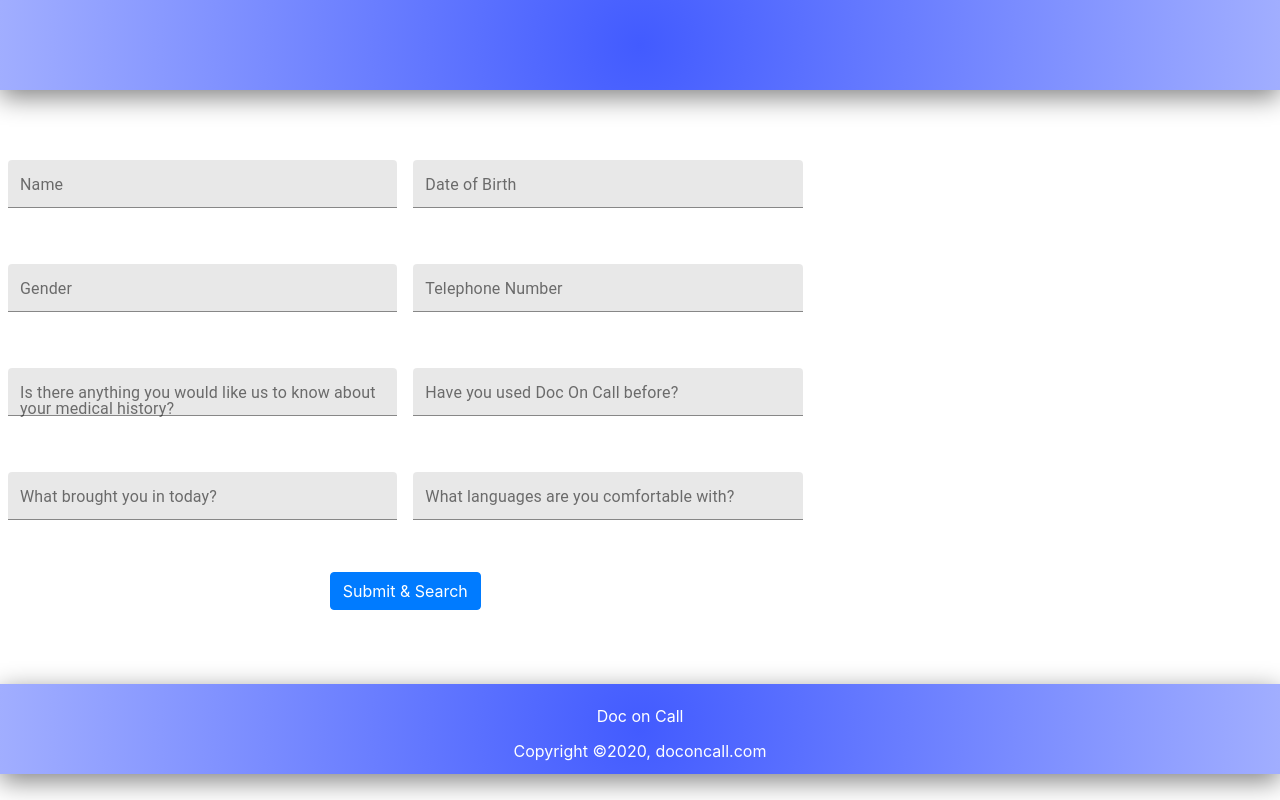
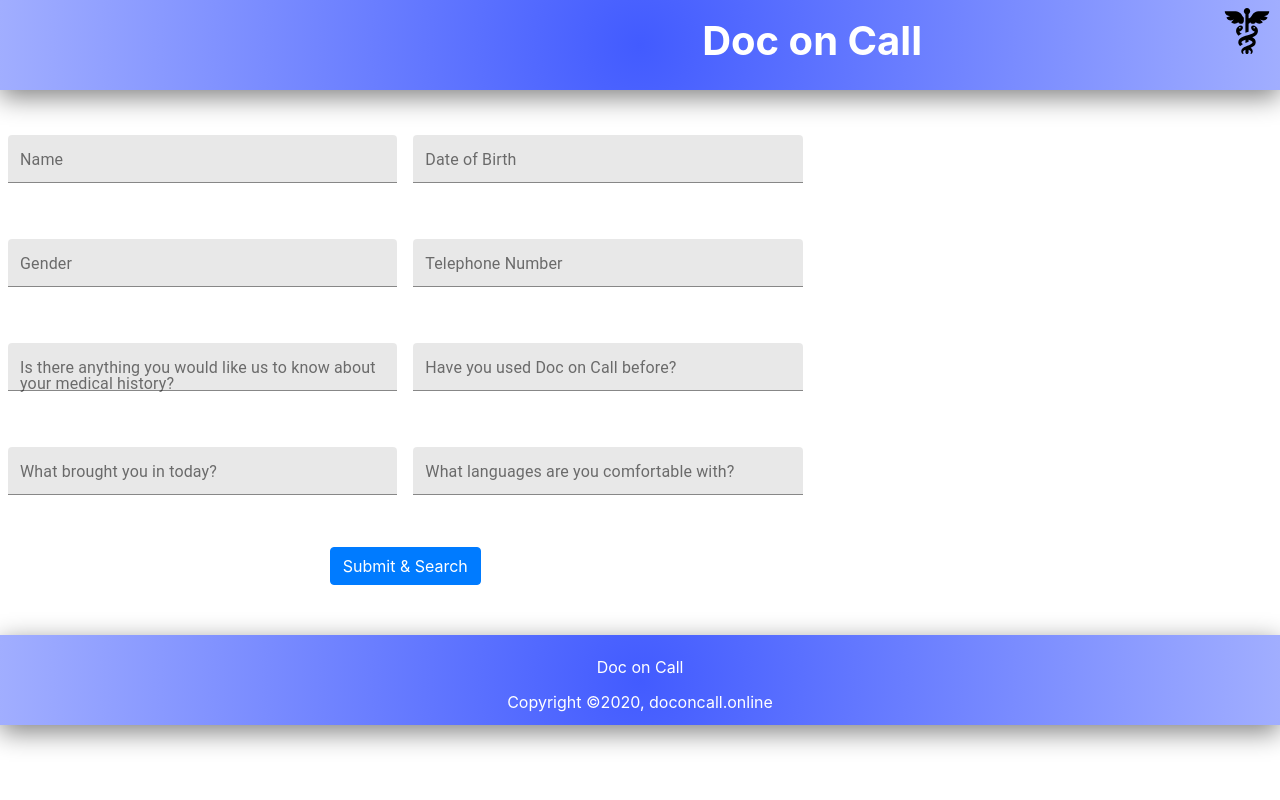
Before and after one commit to ajaysharma2001/Doc-on-Call, a React (Create React App) app in the folder doc-on-call/: page /PatientView in a window 1280 px wide. Built offline with nearby package versions, Linux system fonts and the light colour scheme; what @coreui/coreui, opentok-react would draw is missing.

Commit message:
should be final

```diff
--- a/doc-on-call/src/Dashboard/Dashboard.js
+++ b/doc-on-call/src/Dashboard/Dashboard.js
@@ -22,7 +22,7 @@
   Table,
 } from 'reactstrap';
 import { CustomTooltips } from '@coreui/coreui-plugin-chartjs-custom-tooltips';
-import { getStyle, hexToRgba } from '@coreui/coreui/dist/js/coreui-utilities'
+import { getStyle, hexToRgba } from '@coreui/coreui/dist/js/coreui-utilities';
 
 const Widget03 = lazy(() => import('../Widgets/Widget03'));
 
@@ -31,6 +31,7 @@
 const brandInfo = getStyle('--info')
 const brandWarning = getStyle('--warning')
 const brandDanger = getStyle('--danger')
+
 
 // Card Chart 1
 const cardChartData1 = {
--- a/doc-on-call/src/Footer.css
+++ b/doc-on-call/src/Footer.css
@@ -1,7 +1,7 @@
-.m{
+.f{
     background: rgb(66,91,255);
-	background: radial-gradient(circle, rgba(66,91,255,1) 0%, rgba(161,174,255,1) 100%);
-	box-shadow: 0px 7px 25px gray;
+    background: radial-gradient(circle, rgba(66,91,255,1) 0%, rgba(161,174,255,1) 100%);
+    box-shadow: 0px 7px 25px gray;
 	height: 90px;
 	align-items: center;
     display: flex;
--- a/doc-on-call/src/Footer.js
+++ b/doc-on-call/src/Footer.js
@@ -40,9 +40,9 @@
   const classes = useStyles();
 
   return (
-    <footer class='m'>
+    <footer class='f'>
       <div class="titleOfDoc"><font color="white">Doc on Call</font></div>
-      <div class="copyright"><font color="white">Copyright ©2020, doconcall.com</font></div>
+      <div class="copyright"><font color="white">Copyright ©2020, doconcall.online</font></div>
     </footer>
   );
 }
--- a/doc-on-call/src/Login.js
+++ b/doc-on-call/src/Login.js
@@ -38,7 +38,7 @@
   },
   avatar: {
     margin: 0,
-    marginTop: -25,
+    marginTop: -55,
     backgroundColor: theme.palette.secondary.main,
   },
   form: {
--- a/doc-on-call/src/PatientView.js
+++ b/doc-on-call/src/PatientView.js
@@ -26,7 +26,7 @@
   textFieldTop: {
     marginLeft: theme.spacing(1),
     marginRight: theme.spacing(1),
-    marginTop: 45,
+    marginTop: 20,
     width: window.screen.width/2.055,
   },
   Button: {
@@ -92,7 +92,7 @@
           variant="filled"
         />
         <TextField
-          label="Have you used Doc On Call before?"
+          label="Have you used Doc on Call before?"
           id="margin-normal"
           defaultValue=""
           className={classes.textField}
@@ -127,7 +127,6 @@
       <button type="submit" class="btn btn-primary">Submit & Search</button>
       </form>
       </div>
-      <br />
     </div>
       </div>
 
```
